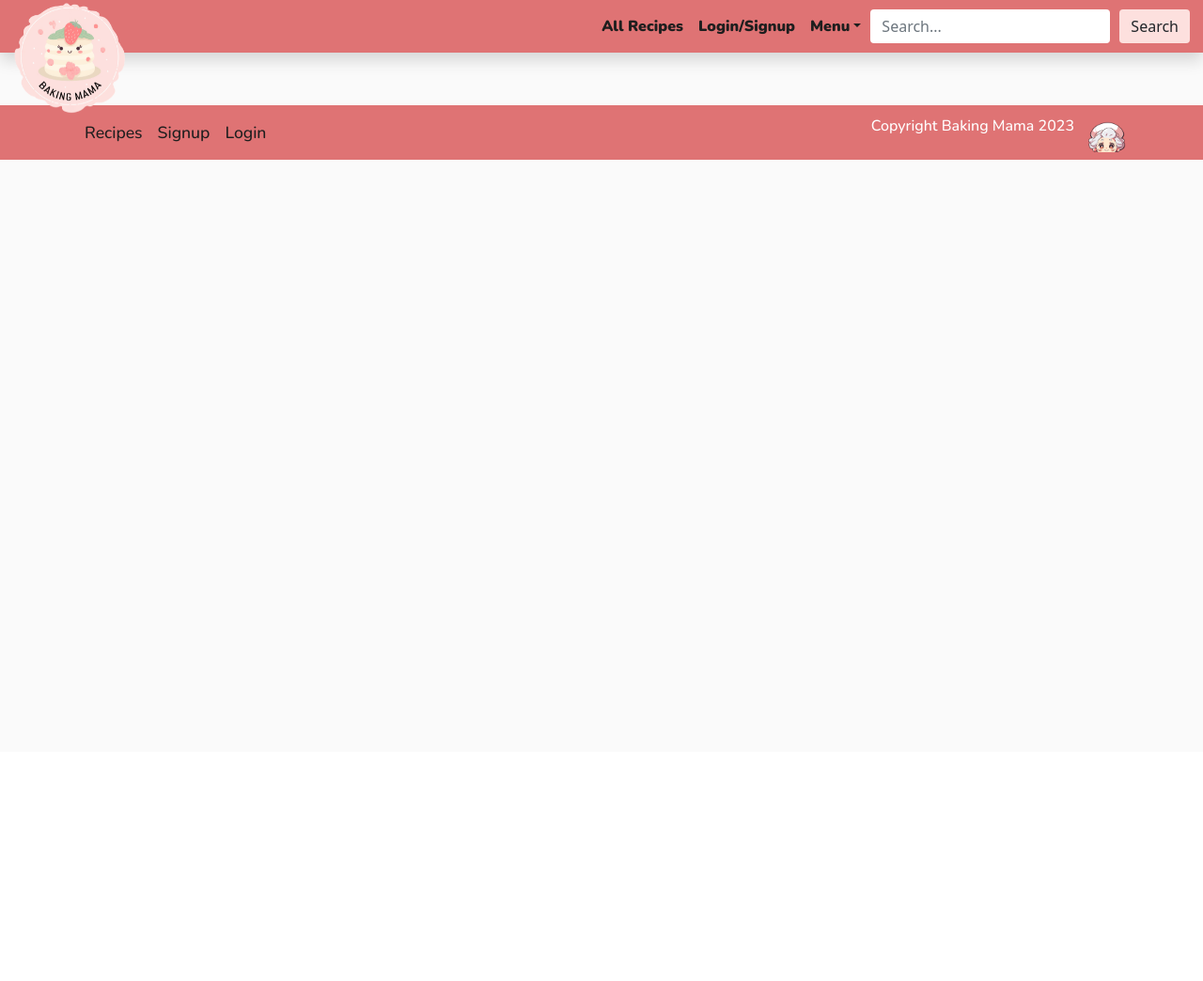
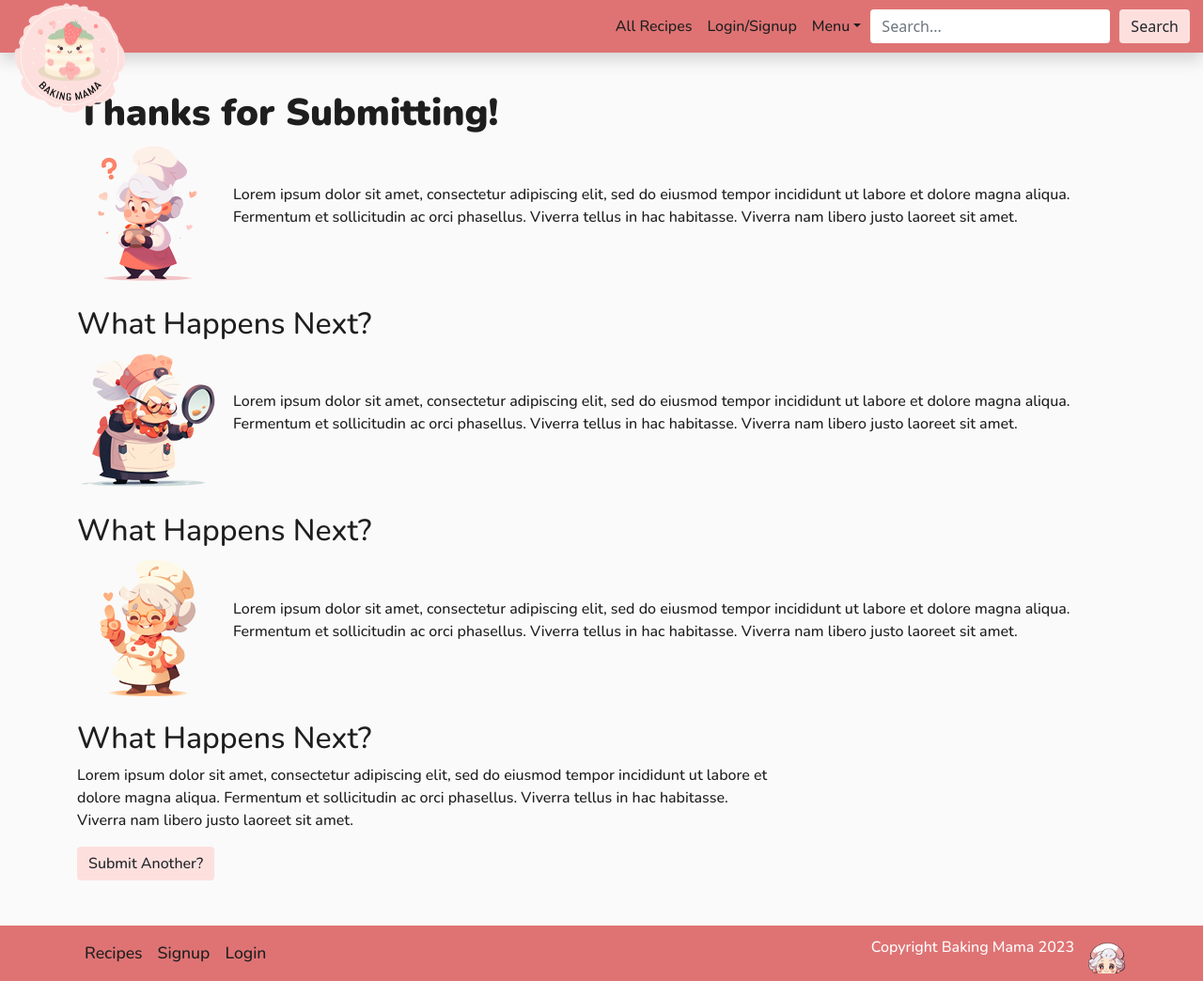
Before and after one commit to rnc-personal/ci-fullstack-pp4, a Django app: page /confirm/ in a window 1280 px wide. Shown: the whole page at 94% size. Before the commit the page ends 170 px from the top, so only its background shows below. Run offline with Django 3.2, Linux system fonts and the light colour scheme; some libraries are stand-ins or nearby versions.

Commit message:
ADD: Post Submission Page

```diff
--- a/static/css/custom.css
+++ b/static/css/custom.css
@@ -5,6 +5,17 @@
     --site-text: #1E1E1E;
     --rounded-corners-all: 1.35rem;
     --rounded-corners-top: 1.25rem;
+}
+
+/* Additional Resets */
+button:focus, .btn:focus {
+    outline-style: none;
+    box-shadow: none;
+    border-color: transparent;
+}
+
+.btn.btn-submit.accent-light:hover {
+    background-color: var(--highlight-dark);
 }
 
 /* Utility */
@@ -50,13 +61,19 @@ li
     font-family: 'Nunito', sans-serif;
 }
 
+h1 {
+    font-weight: 700;
+}
+
 .card-action, h2, .nav-link {
-    font-weight: 700;
+    font-weight: 500;
 }
 
 .nav-link {
     color: var(--site-text) !important;
 }
+
+/* HomePage */
 
 .carousel-caption {
     background-color: rgba(0,0,0,0.3);
@@ -72,6 +89,7 @@ li
     font-size: 2rem;
 }
 
+/* Menu/Nav */
 
 .nav-link:hover {
     color: #fafafa !important;
--- a/templates/submission_confirm.html
+++ b/templates/submission_confirm.html
@@ -5,12 +5,34 @@
 {% load static %}
 
 <div class="container mt-5 pt-5">
-    <div class="row">
-        <div class="col-lg-8 mt-3">
+    <h1>Thanks for Submitting!</h1>
+    <div class="row mb-4">
+        <div class="d-flex flex-no-wrap align-items-center">
+            <img src="{% static 'img/faq_1.png' %}" class="img-fluid">
+            <p class="mx-3">Lorem ipsum dolor sit amet, consectetur adipiscing elit, sed do eiusmod tempor incididunt ut labore et dolore magna aliqua. Fermentum et sollicitudin ac orci phasellus. Viverra tellus in hac habitasse. Viverra nam libero justo laoreet sit amet.</p>
+        </div>
+    </div>
 
+    <div class="row mb-4">
+        <h2>What Happens Next?</h2>
+        <div class="d-flex flex-no-wrap align-items-center">
+            <img src="{% static 'img/faq_2.png' %}" class="img-fluid">
+            <p class="mx-3">Lorem ipsum dolor sit amet, consectetur adipiscing elit, sed do eiusmod tempor incididunt ut labore et dolore magna aliqua. Fermentum et sollicitudin ac orci phasellus. Viverra tellus in hac habitasse. Viverra nam libero justo laoreet sit amet.</p>
+        </div>
+    </div>
 
-
+    <div class="row mb-4">
+        <h2>What Happens Next?</h2>
+        <div class="d-flex flex-no-wrap align-items-center">
+            <img src="{% static 'img/faq_3.png' %}" class="img-fluid">
+            <p class="mx-3">Lorem ipsum dolor sit amet, consectetur adipiscing elit, sed do eiusmod tempor incididunt ut labore et dolore magna aliqua. Fermentum et sollicitudin ac orci phasellus. Viverra tellus in hac habitasse. Viverra nam libero justo laoreet sit amet.</p>
         </div>
+    </div>
+    <div class="col-lg-8 mt-3 pb-5">
+        <h2>What Happens Next?</h2>
+            <p>Lorem ipsum dolor sit amet, consectetur adipiscing elit, sed do eiusmod tempor incididunt ut labore et dolore magna aliqua. Fermentum et sollicitudin ac orci phasellus. Viverra tellus in hac habitasse. Viverra nam libero justo laoreet sit amet.</p>
+            <a href={% url 'recipe_submission' %} class="btn btn-submit accent-light text-dark border-0">Submit Another?</a>
+            </div>
     </div>
 </div>
 
```
Also changed, not shown: static/img/faq_1.png (added), static/img/faq_2.png (added), static/img/faq_3.png (added).
